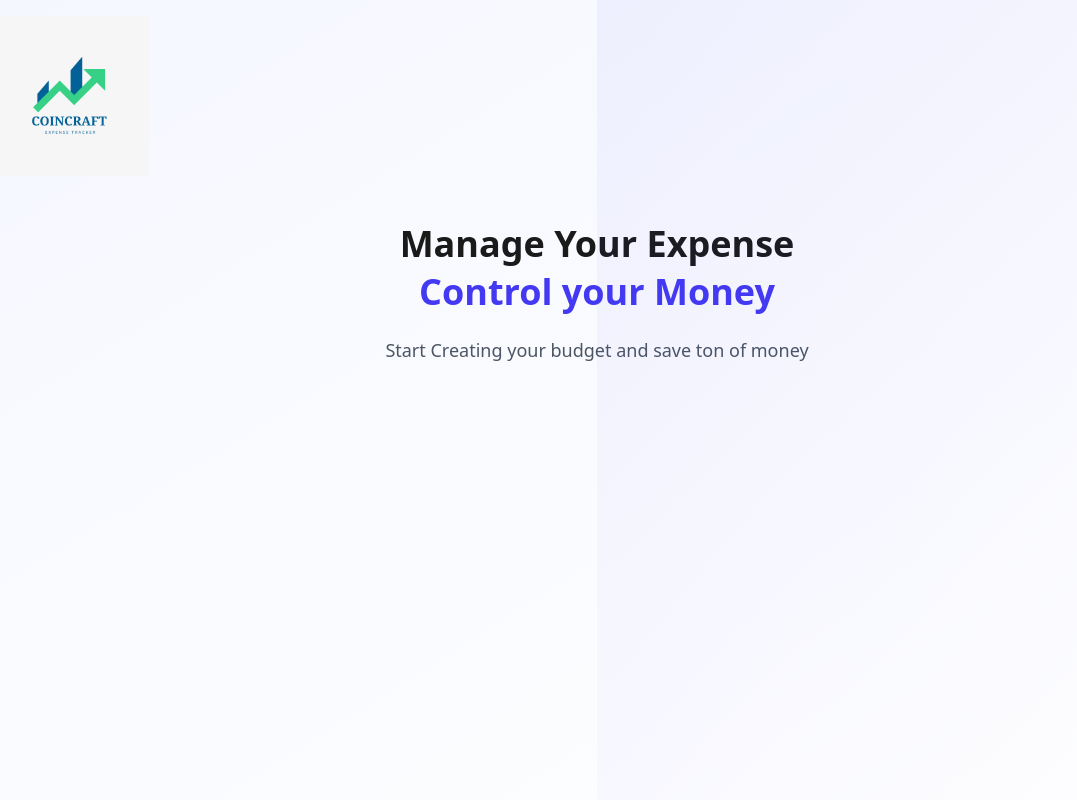
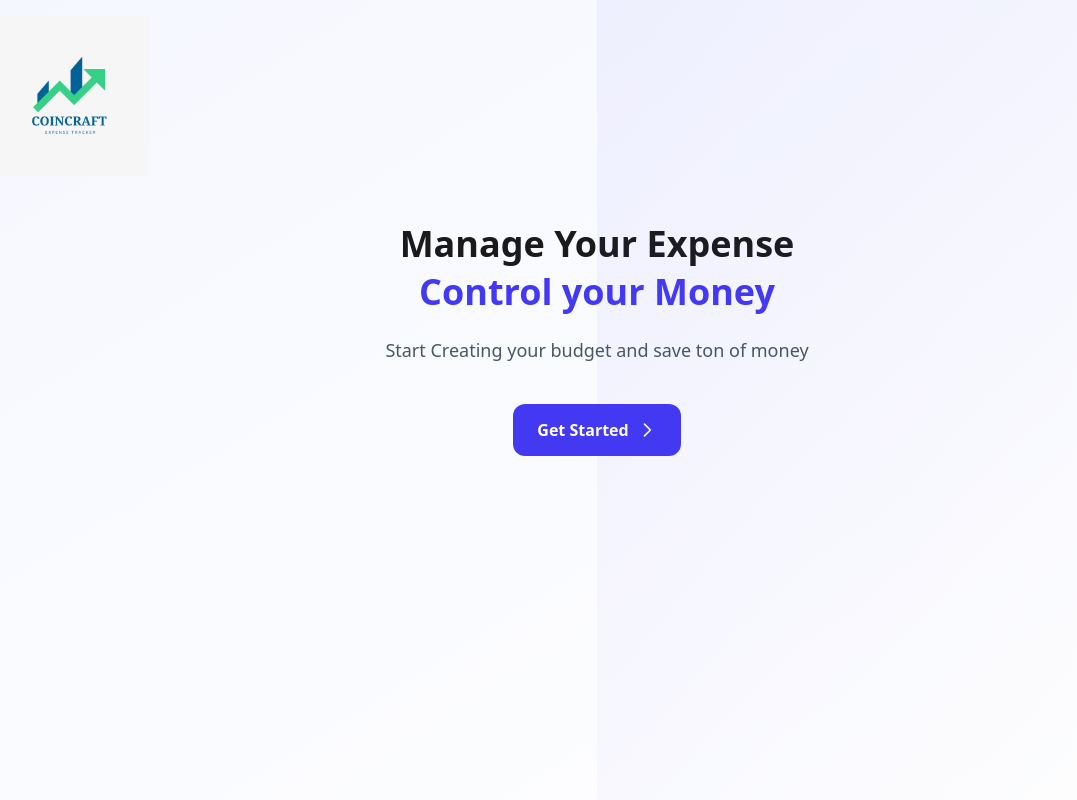
Before and after one commit to Dasunika0216/CoinCraft_Expense-Tracker-Web-App, a React (Vite) app in the folder frontend/: page / in a window 1280 px wide. Shown: the top 800 px of the page, without its empty margins (43-1120 px from the left). Built offline with nearby package versions, Linux system fonts and the light colour scheme.

Commit message:
Add login route and button to Home component

```diff
--- a/frontend/src/App.jsx
+++ b/frontend/src/App.jsx
@@ -2,12 +2,14 @@ import React from 'react'
 import {Routes, Route} from 'react-router-dom'
 import Home from './pages/Home'
 import Footer from './components/Footer'
+import Login from './pages/Login'
 
 const App = () => {
   return (
     <div>
       <Routes>
         <Route path = '/' element = {<Home />} />
+        <Route path = '/login' element = {<Login />} />
       </Routes>
       <Footer />
     </div>
--- a/frontend/src/components/HomeC.jsx
+++ b/frontend/src/components/HomeC.jsx
@@ -1,6 +1,7 @@
 import React from 'react';
 import logo from '../assets/logo.png';
 import { Link } from 'react-router-dom';
+
 
 const HomeC = () => {
   return (
@@ -33,6 +34,17 @@ const HomeC = () => {
           <p className="text-xl text-gray-600 mb-10 leading-relaxed md:text-lg">
             Start Creating your budget and save ton of money
           </p>
+          <div className="flex gap-4 lg:justify-center">
+            <Link
+              to="/login"
+              className="inline-flex items-center gap-2 bg-[#4339F2] text-white px-8 py-4 rounded-xl text-lg font-semibold transition-all duration-300 hover:bg-[#372fd0] hover:transform hover:-translate-y-0.5 hover:shadow-lg hover:shadow-[#4339F2]/20 md:px-6 md:py-3.5 md:text-base"
+            >
+              Get Started
+              <svg className="w-5 h-5" fill="none" stroke="currentColor" viewBox="0 0 24 24">
+                <path strokeLinecap="round" strokeLinejoin="round" strokeWidth="2" d="M9 5l7 7-7 7" />
+              </svg>
+            </Link>
+          </div>
         </div>
       </main>
     </div>
--- /dev/null
+++ b/frontend/src/pages/Login.jsx
@@ -0,0 +1,12 @@
+import React from 'react'
+
+const Login = () => {
+  return (
+    <div>
+      <h1>Login</h1>
+
+    </div>
+  )
+}
+
+export default Login
```
